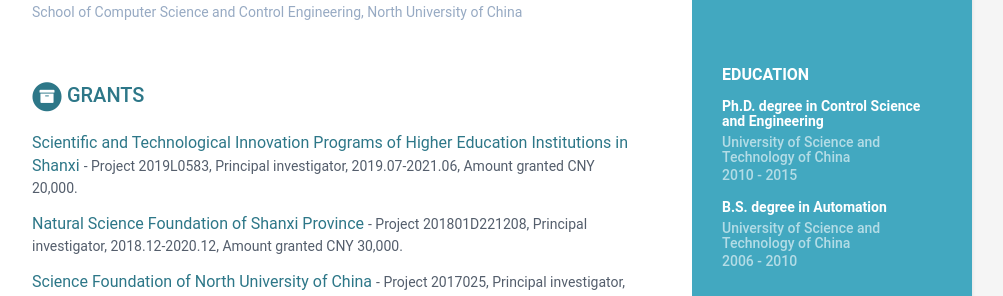
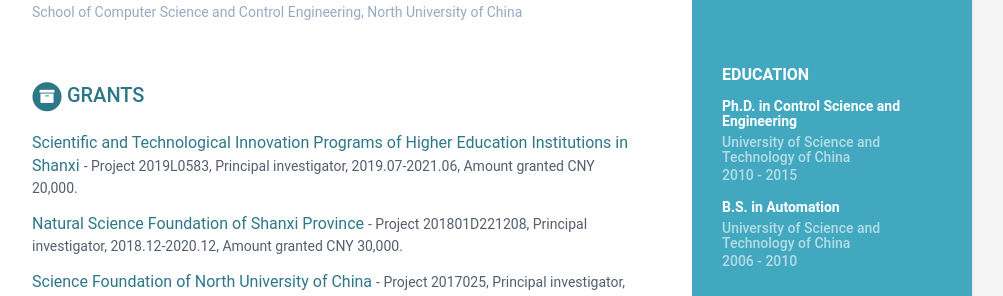
Before and after one commit to wenjie015/wenjie, a Jekyll site: the page built from index.html, in a window 1280 px wide. Shown: the part 463-759 px from the top of the page, without its empty margins (168-1171 px from the left). Built offline with Jekyll 4.4.1, drawn with Linux system fonts in a browser that asks for light colours.

Commit message:
Update data.yml

```diff
--- a/_data/data.yml
+++ b/_data/data.yml
@@ -24,10 +24,10 @@ career-profile:
     summary: |
      I received the B.S. degree in Automation and the Ph.D. degree in Control Science and Engineering from University of Science and Technology of China, Hefei, Anhui, China, in 2010 and 2015, respectively. From June 2015 to June 2017, I was a Lecturer with School of Computer Science and Control Engineering, North University of China. Since July 2017, I am a Lecturer with School of Electrical and Control Engineering, North University of China. My current research focuses on Quantum Systems Control, Prognostic and Health Management.
 education:
-    - degree:  Ph.D. degree in Control Science and Engineering
+    - degree:  Ph.D. in Control Science and Engineering
       university: University of Science and Technology of China
       time: 2010 - 2015
-    - degree:  B.S. degree in Automation
+    - degree:  B.S.  in Automation
       university: University of Science and Technology of China
       time: 2006 - 2010
 experiences:
```
